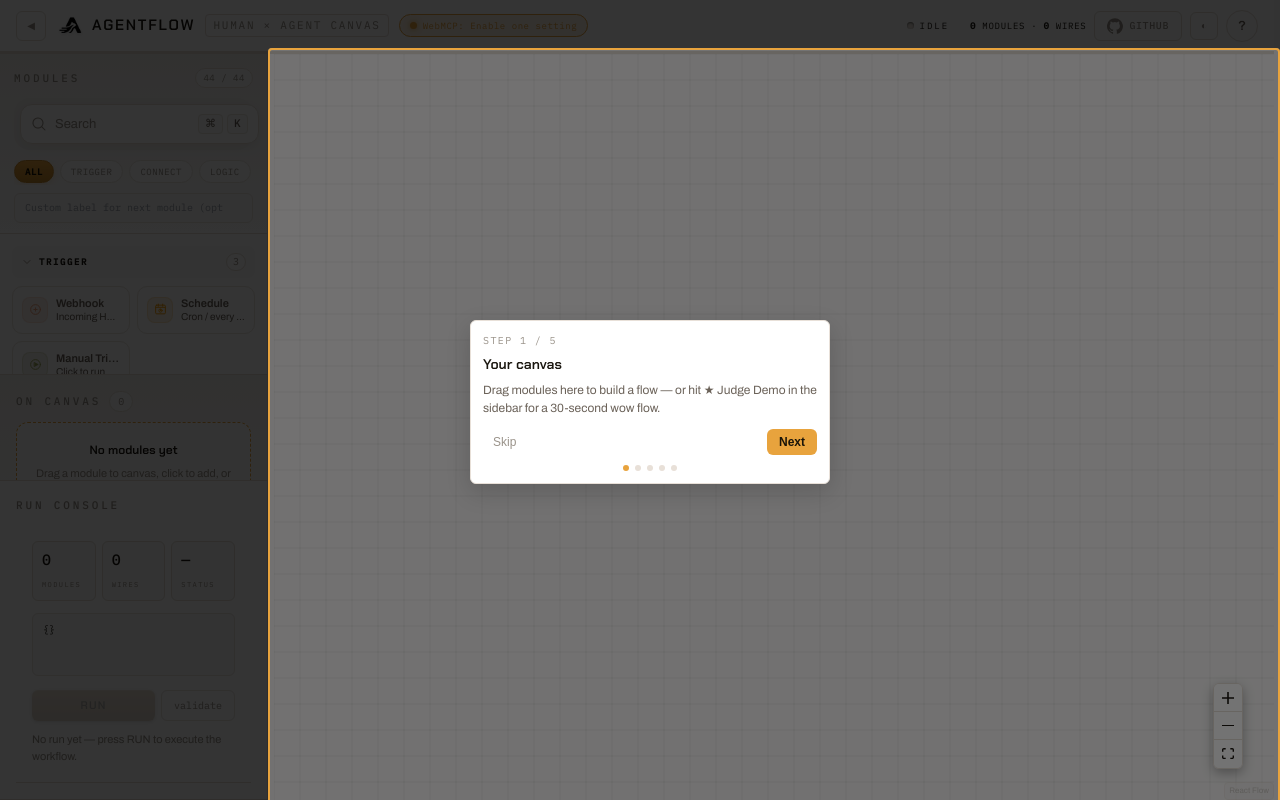
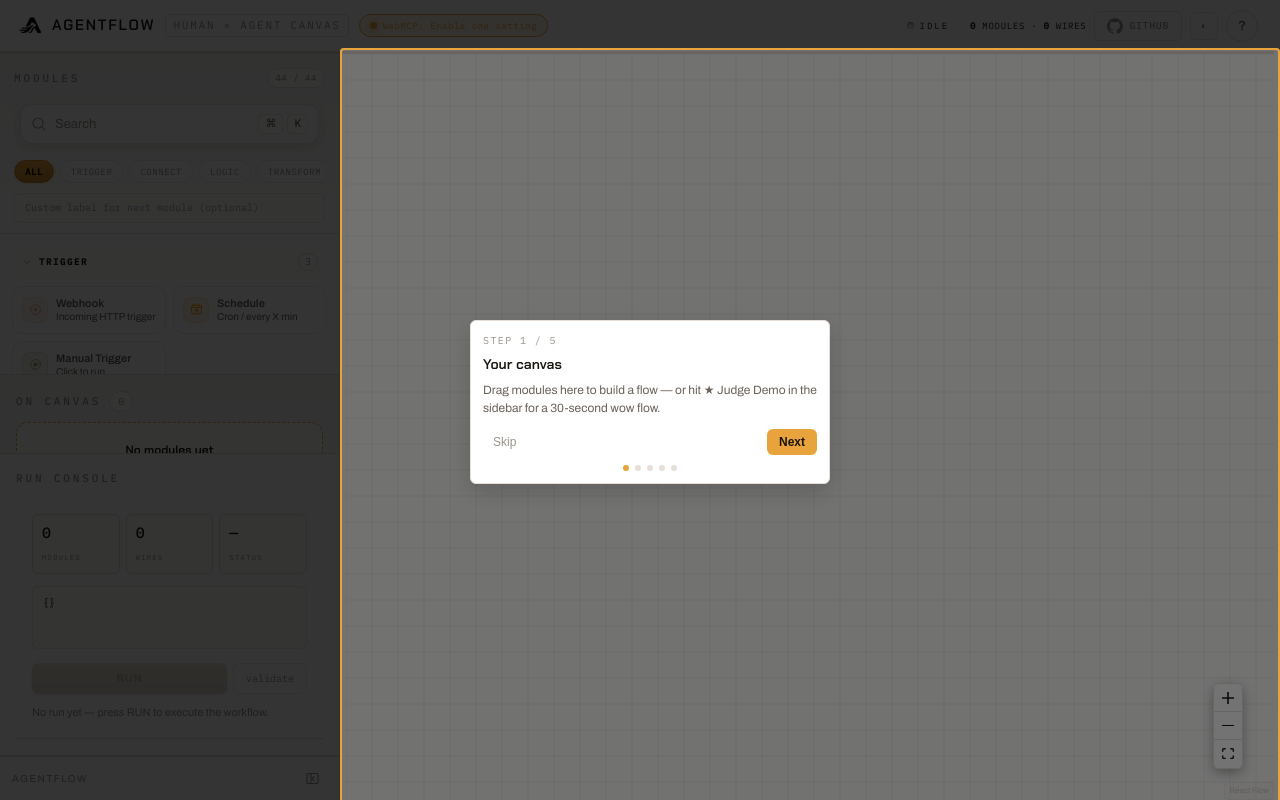
Before and after one commit to Parithosh-Varma/agentflow-webmcp, a React (Vite) app in the folder frontend/: page / in a window 1280 px wide. Built offline with nearby package versions, Linux system fonts and the light colour scheme.

Commit message:
sidebar: bigger default (340), working cmd+k search, claude-style footer toggle + floating reopen

```diff
--- a/frontend/src/App.css
+++ b/frontend/src/App.css
@@ -89,6 +89,30 @@
   color: var(--ink);
   border-color: var(--amber);
   background: var(--bg-high);
+}
+
+/* Floating reopen — Claude-style panel button, top-left of canvas when closed */
+.sidebar-float-open {
+  position: absolute;
+  top: 12px;
+  left: 12px;
+  z-index: 20;
+  display: inline-flex;
+  align-items: center;
+  justify-content: center;
+  width: 32px;
+  height: 32px;
+  border: 1px solid var(--border);
+  border-radius: var(--radius-md);
+  background: var(--panel);
+  color: var(--faint);
+  cursor: pointer;
+  box-shadow: 0 2px 10px rgba(0, 0, 0, 0.25);
+  transition: all var(--duration-fast) var(--ease-quick);
+}
+.sidebar-float-open:hover {
+  color: var(--ink);
+  border-color: var(--amber);
 }
 
 /* Wordmark */
@@ -2587,15 +2611,12 @@
 /* ── Large desktop / ultrawide (≥1536) ── */
 @media (min-width: 1536px) {
   .rail { padding: 0 28px; height: 56px; }
-  .sidebar-wrap--open { width: clamp(300px, 20vw, 380px) !important; }
+  .sidebar-wrap--open { width: clamp(300px, 20vw, 420px) !important; }
   .canvas-empty-card { max-width: 560px; padding: 36px 32px; }
   .module { min-width: 192px; padding: 12px 16px; }
 }
 
-/* ── Desktop (1280-1535) ── */
-@media (max-width: 1280px) {
-  .sidebar-wrap--open { width: 268px !important; }
-}
+/* ── Desktop (≤1280) — JS width (default 340, drag 240–560) governs; flex prevents overflow ── */
 
 /* ── Laptop (1025-1280) ── */
 @media (max-width: 1180px) {
@@ -2615,12 +2636,10 @@
 
 /* ── Small laptop / landscape tablet (961-1024) ── */
 @media (max-width: 1024px) {
-  .sidebar-wrap--open { width: 250px !important; }
   .rail-github-btn span { display: none; }
   .rail-github-btn { padding: 0 10px; }
   .webmcp-pill { max-width: 130px; font-size: 8px; }
   .node-popover { width: 260px; right: 14px; }
-  .react-flow__minimap { width: 110px !important; height: 78px !important; }
 }
 
 /* ── Tablet portrait (721-960) ── */
@@ -2665,7 +2684,6 @@
   .canvas-empty-card--minimal { max-width: calc(100vw - 24px); padding: 18px 14px; }
   .module { min-width: 148px; padding: 8px 10px; }
   .module-label { font-size: 10px; }
-  .react-flow__minimap { display: none !important; }
   .replay-bar { padding: 10px 12px; }
   .replay-bar__controls { gap: 8px; }
   .replay-inspector { left: 10px; right: 10px; width: auto; top: auto; bottom: 10px; max-height: 48dvh; }
--- a/frontend/src/App.tsx
+++ b/frontend/src/App.tsx
@@ -26,7 +26,7 @@
 import { localWireAdjust, snapAndPushOnDrop, snapToGrid, getSmartPlacement } from './utils/grid';
 const HelpDrawer = lazy(() => import('./components/HelpDrawer').then((m) => ({ default: m.HelpDrawer })));
 import { AgentToast } from './components/AgentToast';
-import { GithubIcon } from './components/icons';
+import { GithubIcon, PanelLeftOpenIcon } from './components/icons';
 
 import { useOnboarding } from './onboarding/useOnboarding';
 const TourOverlay = lazy(() => import('./onboarding/TourOverlay').then((m) => ({ default: m.TourOverlay })));
@@ -323,14 +323,14 @@
   const [selectedId, setSelectedId] = useState<string | null>(null);
   const [sidebarOpen, setSidebarOpen] = useState(true);
   const [sidebarWidth, setSidebarWidth] = useState<number>(() => {
-    try { const v = Number(localStorage.getItem('agentflow_sidebar_width_v1')); return v >= 220 && v <= 520 ? v : 276; } catch { return 276; }
+    try { const v = Number(localStorage.getItem('agentflow_sidebar_width_v2')); return v >= 240 && v <= 560 ? v : 340; } catch { return 340; }
   });
   const [isResizing, setIsResizing] = useState(false);
   const sidebarWidthRef = useRef(sidebarWidth);
   sidebarWidthRef.current = sidebarWidth;
-  const SIDEBAR_MIN = 220;
-  const SIDEBAR_MAX = 520;
-  const SIDEBAR_DEFAULT = 276;
+  const SIDEBAR_MIN = 240;
+  const SIDEBAR_MAX = 560;
+  const SIDEBAR_DEFAULT = 340;
   const [snapEnabled, setSnapEnabled] = useState(false);
   const [currentWorkflowId, setCurrentWorkflowId] = useState<string | null>(null);
   const [currentWorkflowName, setCurrentWorkflowName] = useState('Untitled');
@@ -834,13 +834,6 @@
     <div className="app">
       <header className="rail">
         <div className="rail-left">
-          <button
-            className="sidebar-toggle"
-            onClick={() => setSidebarOpen((v) => !v)}
-            title={sidebarOpen ? 'Hide sidebar' : 'Show sidebar'}
-          >
-            {sidebarOpen ? '◀' : '▶'}
-          </button>
           <div className="wordmark">
             <img src={logo} alt="AgentFlow" className="wordmark-logo" />
             <h1>AGENTFLOW</h1>
@@ -937,6 +930,7 @@
             setIsExecuting={setIsExecuting}
             setLiveStatus={setLiveStatus}
             toolLogs={toolLogs}
+            onCollapse={() => setSidebarOpen(false)}
           >
             {user && (
               <WorkflowManager
@@ -960,7 +954,7 @@
             aria-orientation="vertical"
             aria-label="Resize sidebar — drag to resize, double-click to reset"
             title="Drag to resize • Double-click to reset"
-            onDoubleClick={() => { setSidebarWidth(SIDEBAR_DEFAULT); try { localStorage.setItem('agentflow_sidebar_width_v1', String(SIDEBAR_DEFAULT)); } catch {} }}
+            onDoubleClick={() => { setSidebarWidth(SIDEBAR_DEFAULT); try { localStorage.setItem('agentflow_sidebar_width_v2', String(SIDEBAR_DEFAULT)); } catch {} }}
             onMouseDown={(e) => {
               e.preventDefault();
               setIsResizing(true);
@@ -974,7 +968,7 @@
               };
               const onUp = () => {
                 setIsResizing(false);
-                try { localStorage.setItem('agentflow_sidebar_width_v1', String(latest)); } catch {}
+                try { localStorage.setItem('agentflow_sidebar_width_v2', String(latest)); } catch {}
                 window.removeEventListener('mousemove', onMove);
                 window.removeEventListener('mouseup', onUp);
                 document.body.style.cursor = '';
@@ -1000,7 +994,7 @@
               };
               const onUp = () => {
                 setIsResizing(false);
-                try { localStorage.setItem('agentflow_sidebar_width_v1', String(latest)); } catch {}
+                try { localStorage.setItem('agentflow_sidebar_width_v2', String(latest)); } catch {}
                 window.removeEventListener('touchmove', onMove as any);
                 window.removeEventListener('touchend', onUp);
               };
@@ -1014,6 +1008,16 @@
         )}
 
         <div className="canvas-area" data-tour="canvas" data-onboarding="canvas-root" onDragOver={onDragOver} onDrop={onDrop} style={{ position: 'relative' }}>
+          {!sidebarOpen && (
+            <button
+              className="sidebar-float-open"
+              onClick={() => setSidebarOpen(true)}
+              title="Show sidebar"
+              aria-label="Show sidebar"
+            >
+              <PanelLeftOpenIcon size={15} />
+            </button>
+          )}
           {(() => {
             const nonStartCount = nodes.filter((n) => n.id !== 'start').length;
             const showDemo = !demoPlayed && nonStartCount === 0 && !demoPlaying;
--- a/frontend/src/components/Sidebar.css
+++ b/frontend/src/components/Sidebar.css
@@ -630,13 +630,50 @@
 }
 .sb-footer b { color: var(--ink-2); font-weight: 600; }
 
-/* Sticky RUN — always visible while the sidebar scrolls */
+/* Sticky RUN — always visible while the sidebar scrolls (sits above sidefoot) */
 .sb-run {
   position: sticky;
-  bottom: 0;
+  bottom: 44px;
   z-index: 2;
   background: var(--panel);
   border-top: 1px solid var(--border-faint);
+}
+
+/* Bottom toggle bar — Claude-style collapse control */
+.sb-sidefoot {
+  position: sticky;
+  bottom: 0;
+  z-index: 3;
+  display: flex;
+  align-items: center;
+  justify-content: space-between;
+  min-height: 44px;
+  padding: 6px 12px;
+  background: var(--panel);
+  border-top: 1px solid var(--border-faint);
+}
+.sb-sidefoot-label {
+  font-size: 10px;
+  letter-spacing: 0.14em;
+  color: var(--faint);
+  text-transform: uppercase;
+}
+.sb-sidefoot-toggle {
+  display: inline-flex;
+  align-items: center;
+  justify-content: center;
+  width: 30px;
+  height: 30px;
+  border: 1px solid transparent;
+  border-radius: var(--radius-md);
+  background: transparent;
+  color: var(--faint);
+  cursor: pointer;
+}
+.sb-sidefoot-toggle:hover {
+  color: var(--ink);
+  border-color: var(--border);
+  background: var(--bg-high);
 }
 
 /* Scrollbar for sidebar */
--- a/frontend/src/components/Sidebar.tsx
+++ b/frontend/src/components/Sidebar.tsx
@@ -7,6 +7,7 @@
   FilterIcon, SplitIcon, MergeIcon, LoopIcon, CodeIcon, WebhookIcon,
   AiIcon, ValidatorIcon, LoggerIcon, FileIcon,
   CloseIcon, ChevronRightIcon, FocusIcon, CopyIcon,
+  PanelLeftCloseIcon,
   ScheduleIcon, GraphQLIcon, SetIcon, SwitchIcon, AggregateIcon, SortIcon, LimitIcon, ItemListsIcon, FunctionIcon, NoOpIcon, WebhookResponseIcon, HtmlIcon, DateTimeIcon,
   SlackIcon, DiscordIcon, GithubIcon, GmailIcon, GoogleSheetsIcon, NotionIcon, AirtableIcon, PostgresIcon, MySQLIcon, MongoDBIcon, RedisIcon, StripeIcon, ShopifyIcon, AwsS3Icon, OpenAIIcon,
 } from './icons';
@@ -101,6 +102,7 @@
   setIsExecuting: (v: boolean) => void;
   setLiveStatus: (updater: (prev: Record<string, NodeStatus>) => Record<string, NodeStatus>) => void;
   toolLogs: Array<{ tool: string; input: any; result: any; time: string; actor: 'agent' | 'you' }>;
+  onCollapse: () => void;
 }
 
 function buildExampleFlow(): { nodes: Node[]; edges: any[] } {
@@ -205,7 +207,8 @@
 export function Sidebar({
   nodes, setNodes, setEdges, edges, selectedId, setSelectedId,
   liveStatus, addToolLog, clearRunState, reactFlowRef, children,
-  executionResult, isExecuting, setExecutionResult, setIsExecuting, setLiveStatus, toolLogs
+  executionResult, isExecuting, setExecutionResult, setIsExecuting, setLiveStatus, toolLogs,
+  onCollapse
 }: Props) {
   const [label, setLabel] = useState('');
   const [search, setSearch] = useState('');
@@ -213,9 +216,14 @@
   const [collapsed, setCollapsed] = useState<Set<Category>>(new Set());
   const searchRef = useRef<HTMLInputElement>(null);
 
-  // "/" to focus search
+  // "/" or Ctrl/Cmd+K to focus search
   useEffect(() => {
     const onKey = (e: KeyboardEvent) => {
+      if ((e.ctrlKey || e.metaKey) && (e.key === 'k' || e.key === 'K')) {
+        e.preventDefault();
+        searchRef.current?.focus();
+        return;
+      }
       if (e.key === '/' && document.activeElement?.tagName !== 'INPUT' && document.activeElement?.tagName !== 'TEXTAREA') {
         e.preventDefault();
         searchRef.current?.focus();
@@ -645,6 +653,18 @@
           <code>add_node</code> <code>connect_nodes</code> <code>run</code>.
         </p>
       </div>
+
+      <div className="sb-sidefoot">
+        <span className="sb-sidefoot-label">AgentFlow</span>
+        <button
+          className="sb-sidefoot-toggle"
+          onClick={onCollapse}
+          title="Hide sidebar"
+          aria-label="Hide sidebar"
+        >
+          <PanelLeftCloseIcon size={15} />
+        </button>
+      </div>
     </aside>
   );
 }
--- a/frontend/src/components/icons.tsx
+++ b/frontend/src/components/icons.tsx
@@ -228,6 +228,26 @@
   return (
     <svg {...base(size)} className={className}>
       <path d="M6 9l6 6 6-6" />
+    </svg>
+  );
+}
+
+export function PanelLeftCloseIcon({ size = 14, className }: IconProps) {
+  return (
+    <svg {...base(size)} className={className}>
+      <rect x="3" y="4" width="18" height="16" rx="2" />
+      <path d="M9.5 4v16" />
+      <path d="M14 9l-2.5 3L14 15" />
+    </svg>
+  );
+}
+
+export function PanelLeftOpenIcon({ size = 14, className }: IconProps) {
+  return (
+    <svg {...base(size)} className={className}>
+      <rect x="3" y="4" width="18" height="16" rx="2" />
+      <path d="M9.5 4v16" />
+      <path d="M13 9l2.5 3L13 15" />
     </svg>
   );
 }
```
